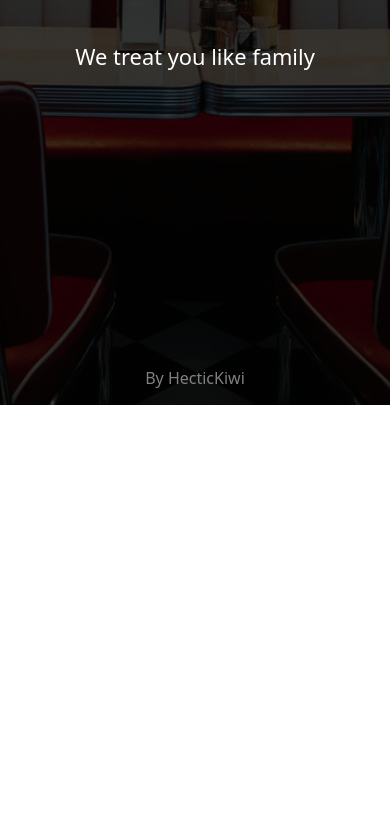
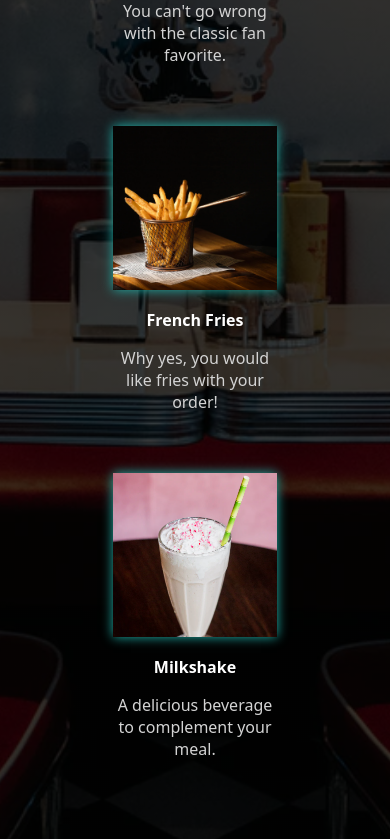
Before and after one commit to HecticKiwi/Restaurant-Page, a plain HTML site: page index.html in a window 390 px wide. Shown: the part 439-1278 px from the top of the page. Before the commit the page ends 844 px from the top, so only its background shows below. Drawn offline with Linux system fonts and the light colour scheme.

Commit message:
Move menu to js

```diff
--- a/main.js
+++ b/main.js
@@ -1 +1 @@
-(()=>{"use strict";function e(e,t,n=""){const c=document.createElement(e);return c.innerText=t,c.className=n,c}!function(){const t=document.querySelector("main");t.innerHTML="",t.appendChild(e("h1","Restaurant")),t.appendChild(e("p","We treat you like family","tagline")),document.querySelector("#home").classList.add("selected")}()})();
+(()=>{"use strict";const e=function(e,t,n=""){const c=document.createElement(e);return c.innerText=t,c.className=n,c};function t(t,n,c){const o=e("div","","item"),r=document.createElement("img");return r.src=t,o.appendChild(r),o.appendChild(e("h3",n)),o.appendChild(e("p",c)),console.log("asd"),o}(function(){const n=document.querySelector("main");n.innerHTML="",n.appendChild(e("h2","Our menu has something for everyone."));const c=e("div","","menu");c.appendChild(t("./images/burger.webp","Burger","You can't go wrong with the classic fan favorite.")),c.appendChild(t("./images/french_fries.webp","French Fries","Why yes, you would like fries with your order!")),c.appendChild(t("./images/milkshake.webp","Milkshake","A delicious beverage to complement your meal.")),n.appendChild(c),document.querySelector("#home").classList.add("selected"),document.querySelector("#menu").classList.remove("selected"),document.querySelector("#contact").classList.remove("selected")})(),document.querySelector("#home").addEventListener("click",(function(){const t=document.querySelector("main");t.innerHTML="",t.appendChild(e("h1","Restaurant")),t.appendChild(e("p","We treat you like family","tagline")),document.querySelector("#home").classList.add("selected"),document.querySelector("#menu").classList.remove("selected"),document.querySelector("#contact").classList.remove("selected")}))})();
--- a/style.css
+++ b/style.css
@@ -120,9 +120,3 @@ footer {
     justify-content: flex-end;
     color: gray;
 }
-
-@media (max-width: 500px) {
-    :root {
-        /* font-size::width: ; 90%; */
-    }
-}
```
Also changed, not shown: menu.html (+1 -1 lines), images/burger.webp (added), images/french_fries.webp (added), images/milkshake.webp (added).
